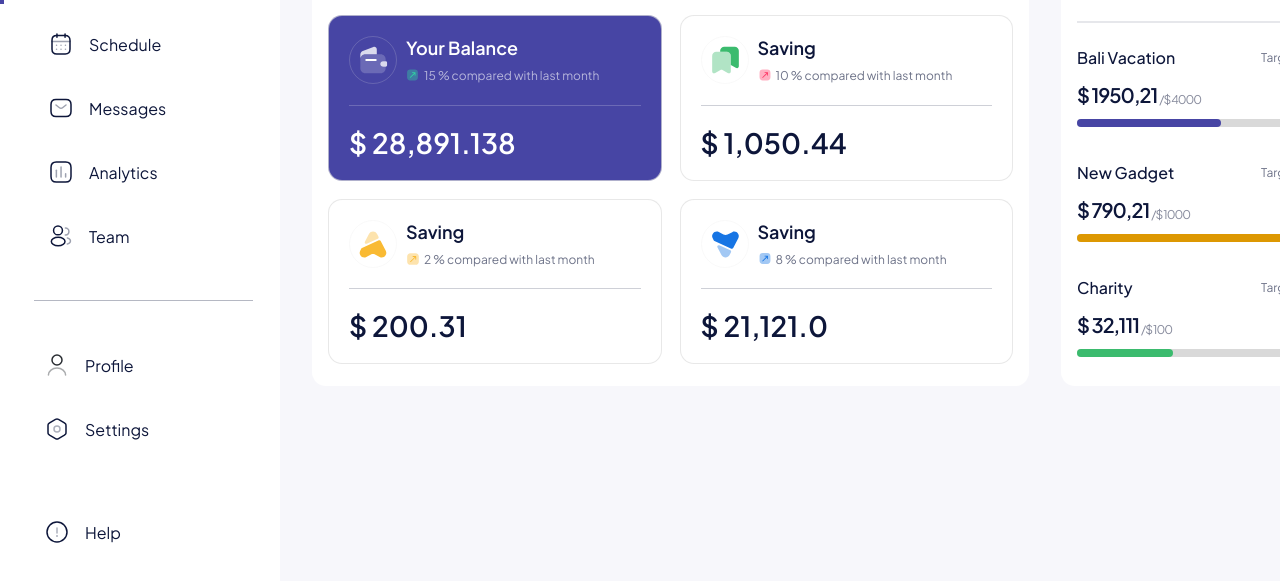
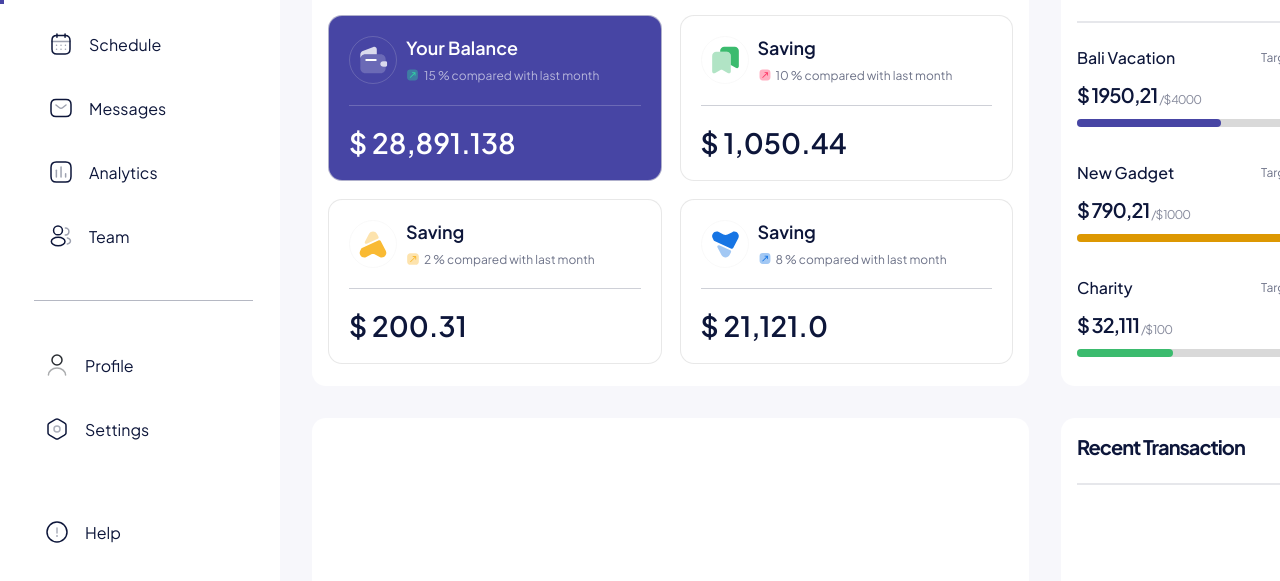
Before and after one commit to ankitrajstha/intuji-frontend-associate-challenge, a website built with Vite: page index.html in a window 1280 px wide. Shown: the part 172-753 px from the top of the page. Built offline with nearby package versions, Linux system fonts and the light colour scheme; files whose address does not match are found by name.

Commit message:
feat(transactions): add headers and line with scss

```diff
--- /dev/null
+++ b/src/components/Analytics.js
@@ -0,0 +1,6 @@
+export default function Analytics() {
+  const analyticsContainer = document.createElement("div");
+  analyticsContainer.className = "analytics-container";
+
+  return analyticsContainer;
+}
--- a/src/components/Content.js
+++ b/src/components/Content.js
@@ -1,7 +1,9 @@
 import Actions from "./Actions";
+import Analytics from "./Analytics";
 import Overview from "./Overview";
 import SavingPlan from "./SavingPlan";
 import SearchBar from "./SearchBar";
+import Transaction from "./Transaction";
 
 export default function Contents() {
   const contents = document.createElement("main");
@@ -20,6 +22,8 @@ export default function Contents() {
 
   gridLayout.appendChild(Overview());
   gridLayout.appendChild(SavingPlan());
+  gridLayout.appendChild(Analytics());
+  gridLayout.appendChild(Transaction());
 
   contents.appendChild(gridLayout);
 
--- /dev/null
+++ b/src/components/Transaction.js
@@ -0,0 +1,24 @@
+export default function Transaction() {
+  const transactionContainer = document.createElement("div");
+  transactionContainer.className = "transaction-conatainer";
+
+  const transactionHeadersContainer = document.createElement("div");
+  transactionHeadersContainer.className = "transaction-header-container";
+
+  const transactionHeader = document.createElement("h2");
+  transactionHeader.innerHTML = "Recent Transaction";
+
+  const seeAll = document.createElement("a");
+  seeAll.className = "see-all";
+  seeAll.innerText = "See All";
+
+  transactionHeadersContainer.appendChild(transactionHeader);
+  transactionHeadersContainer.appendChild(seeAll);
+
+  const line = document.createElement("div");
+  line.className = "line";
+
+  transactionContainer.appendChild(transactionHeadersContainer);
+  transactionContainer.appendChild(line);
+  return transactionContainer;
+}
--- /dev/null
+++ b/src/css/_analytics.scss
@@ -0,0 +1,9 @@
+@use "./variables" as *;
+
+.analytics-container {
+  width: 71.7rem;
+  height: 40.2rem;
+  padding: 2rem;
+  border-radius: 1.4rem;
+  background: $white;
+}
--- a/src/css/_layout.scss
+++ b/src/css/_layout.scss
@@ -1,7 +1,7 @@
 .layout {
   min-height: 100vh;
   min-width: 100vw;
-  width: 100%; // Ensures proper width calculation
+  width: 100%;
   height: 100%;
   display: flex;
   flex-direction: row;
--- /dev/null
+++ b/src/css/_transcation.scss
@@ -0,0 +1,37 @@
+@use "./variables" as *;
+
+.transaction-conatainer {
+  width: 34.7rem;
+  height: 40.2rem;
+  padding: 1.6rem;
+  border-radius: 1.4rem;
+  background: $white;
+  display: flex;
+  flex-direction: column;
+  gap: 2.4rem;
+
+  .transaction-header-container {
+    display: flex;
+    align-items: center;
+    justify-content: space-between;
+
+    h2 {
+      color: $primary-text-color;
+      font-size: 2rem;
+      font-weight: 700;
+      letter-spacing: -1px;
+    }
+
+    a {
+      color: $background-purple;
+      display: inline-block;
+      font-weight: 500;
+      text-decoration: none;
+    }
+  }
+
+  .line {
+    width: 100%;
+    border: 1px solid rgba($color: $primary-text-color, $alpha: 0.1);
+  }
+}
--- a/src/css/style.scss
+++ b/src/css/style.scss
@@ -7,3 +7,5 @@
 @use "./actions";
 @use "./overview";
 @use "./savingplan";
+@use "./analytics";
+@use "./transcation";
```
